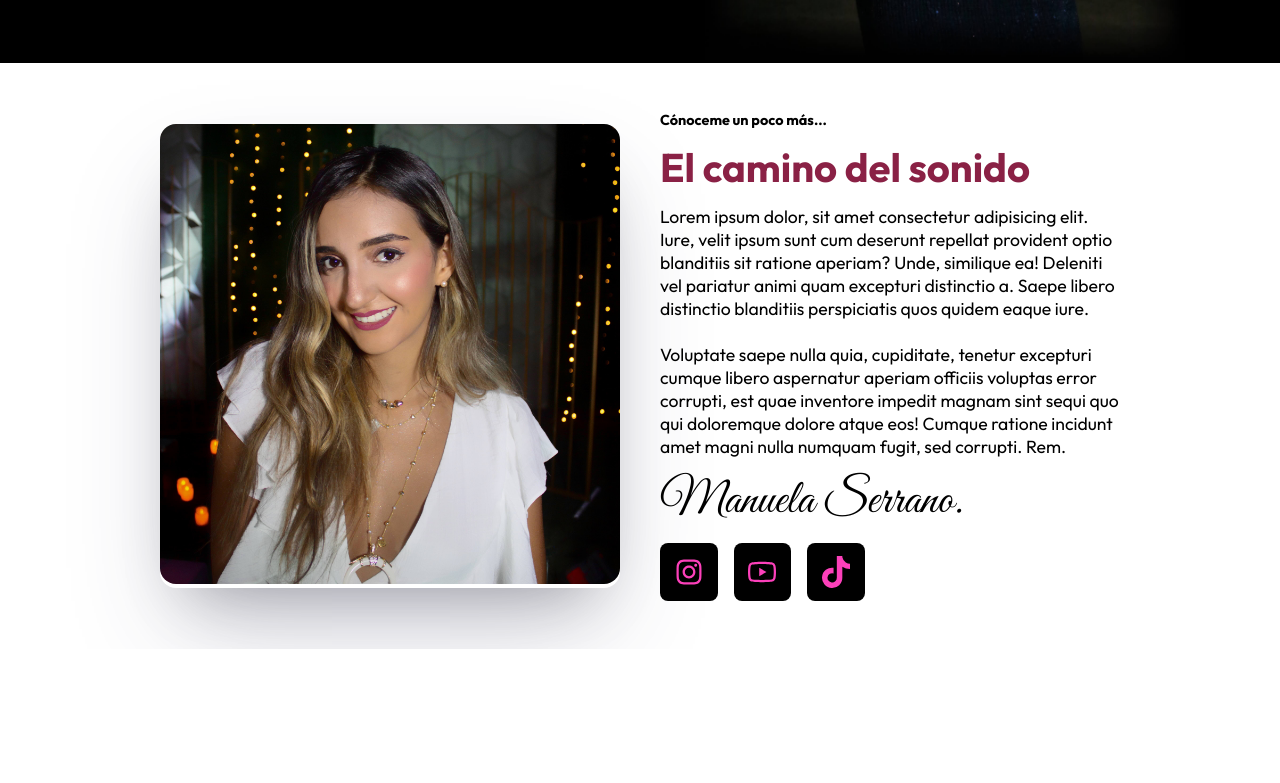
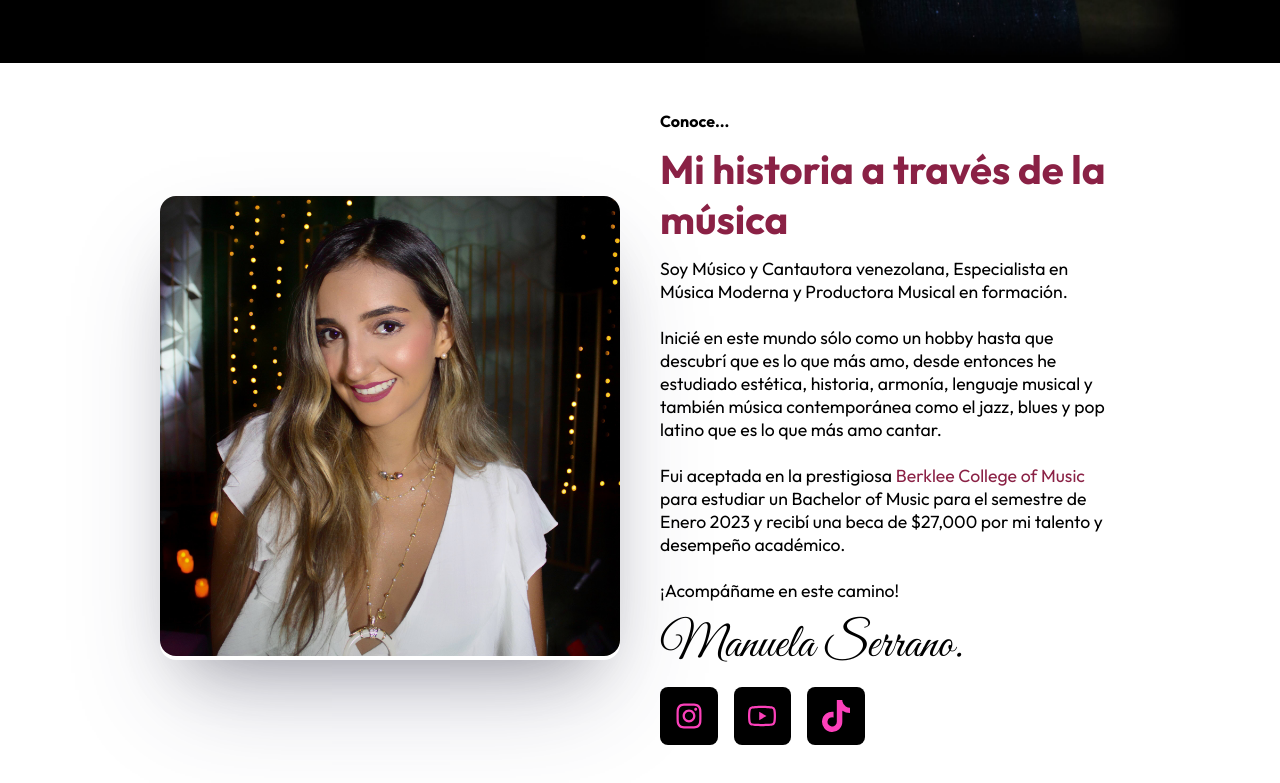
Before and after one commit to maartou/manuserrano, a Next.js app: page / in a window 1280 px wide. Shown: the part 705-1488 px from the top of the page. Before the commit the page ends 1354 px from the top, so only its background shows below. Built offline with nearby package versions, Linux system fonts and the light colour scheme; a web font is replaced by a local one.

Commit message:
Actualizando contenido del about

```diff
--- a/components/about/About.jsx
+++ b/components/about/About.jsx
@@ -15,10 +15,29 @@ const About = () => {
         </div>
 
         <div className={style.content}>
-          <small id="about">Cónoceme un poco más...</small>
-          <h2>El camino del sonido</h2>
+          <small id="about">Conoce...</small>
+          <h2>Mi historia a través de la música</h2>
           <p>
-            Lorem ipsum dolor, sit amet consectetur adipisicing elit. Iure, velit ipsum sunt cum deserunt repellat provident optio blanditiis sit ratione aperiam? Unde, similique ea! Deleniti vel pariatur animi quam excepturi distinctio a. Saepe libero distinctio blanditiis perspiciatis quos quidem eaque iure. <br/> <br/> Voluptate saepe nulla quia, cupiditate, tenetur excepturi cumque libero aspernatur aperiam officiis voluptas error corrupti, est quae inventore impedit magnam sint sequi quo qui doloremque dolore atque eos! Cumque ratione incidunt amet magni nulla numquam fugit, sed corrupti. Rem.
+            Soy Músico y Cantautora venezolana, Especialista en Música Moderna y
+            Productora Musical en formación. <br /> <br /> Inicié en este mundo
+            sólo como un hobby hasta que descubrí que es lo que más amo, desde
+            entonces he estudiado estética, historia, armonía, lenguaje musical
+            y también música contemporánea como el jazz, blues y pop latino que
+            es lo que más amo cantar. <br /> <br /> Fui aceptada en la
+            prestigiosa{" "}
+            <span>
+              {" "}
+              <a
+                href="https://www.berklee.edu/"
+                target="_blank"
+                rel="noreferrer"
+              >
+                Berklee College of Music
+              </a>{" "}
+            </span>{" "}
+            para estudiar un Bachelor of Music para el semestre de Enero 2023 y
+            recibí una beca de $27,000 por mi talento y desempeño académico.{" "}
+            <br /> <br /> ¡Acompáñame en este camino!
           </p>
           <h4 id="firma">Manuela Serrano.</h4>
 
--- a/components/about/About.module.scss
+++ b/components/about/About.module.scss
@@ -32,7 +32,7 @@ $transition: all 400ms ease;
     gap: .8rem;
 
     small {
-        font-size: .9rem;
+        font-size: 1rem;
         font-weight: 700;
     }
 
@@ -42,7 +42,11 @@ $transition: all 400ms ease;
     }
 
     p {
-        font-size: 1rem;
+        font-size: 1.1rem;
+    }
+
+    a {
+        color: $secon;
     }
 
 }
@@ -86,10 +90,6 @@ $transition: all 400ms ease;
             font-size: 2.5rem;
         }
 
-        p {
-            font-size: 1.1rem;
-        }
-
         h4 {
             font-size:1.5rem;
         }
```
